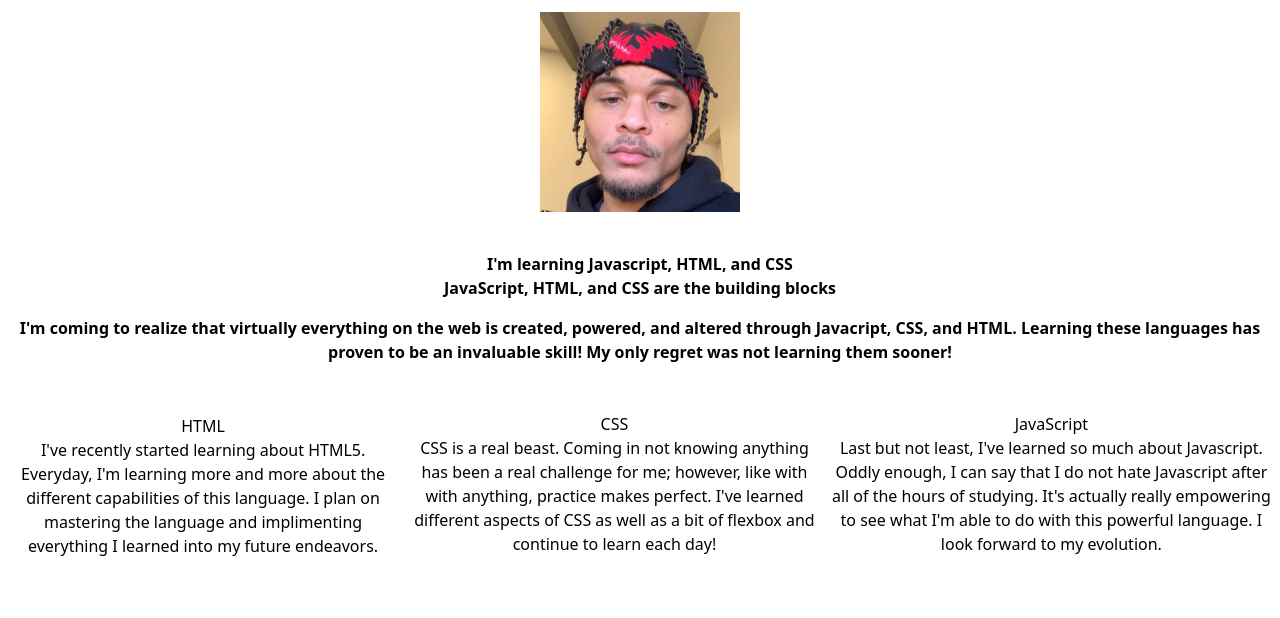
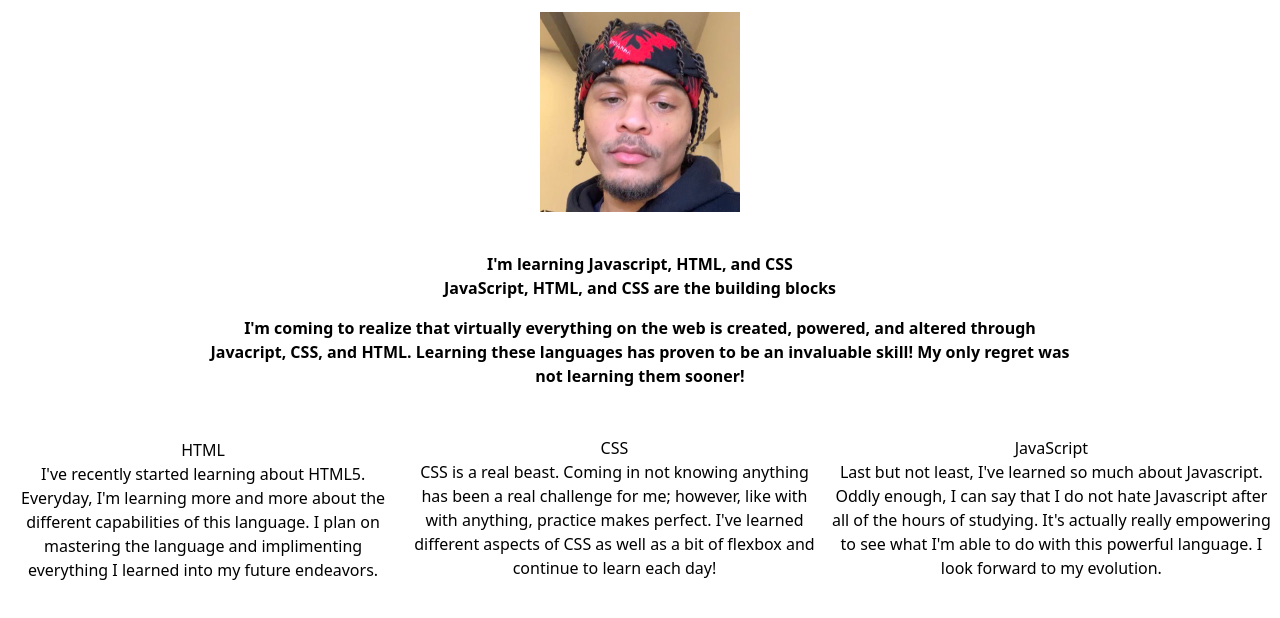
Before and after one commit to JScrips/jscrips-com, a plain HTML site: page index.html in a window 1280 px wide. Shown: the part 78-696 px from the top of the page. Drawn offline with nearby package versions, Linux system fonts and the light colour scheme.

Commit message:
More Changes

```diff
--- a/index.html
+++ b/index.html
@@ -74,18 +74,21 @@
           border-red-500
         />
       </div>
-      <div class="mainbodytext text-center">
+      <div class="mainbodytext text-center max-w-4xl mx-auto">
 
         <h1 class="mainbodytitle font-black">I'm learning Javascript, HTML, and CSS</h1>
         <h2 class="mainbodytitle2 font-black mb-4">
           JavaScript, HTML, and CSS are the building blocks
         </h2>
-        <p class="title2subtext font-black px-4">
+
+        <div class="footerparagraph  md:border-opacity-0">
+        <p class="title2subtext font-black px-4 ">
           I'm coming to realize that virtually everything on the web is created,
           powered, and altered through Javacript, CSS, and HTML. Learning these
           languages has proven to be an invaluable skill! My only regret was not
           learning them sooner!
         </p>
+      </div>
       </div>
     </main>
 
```
